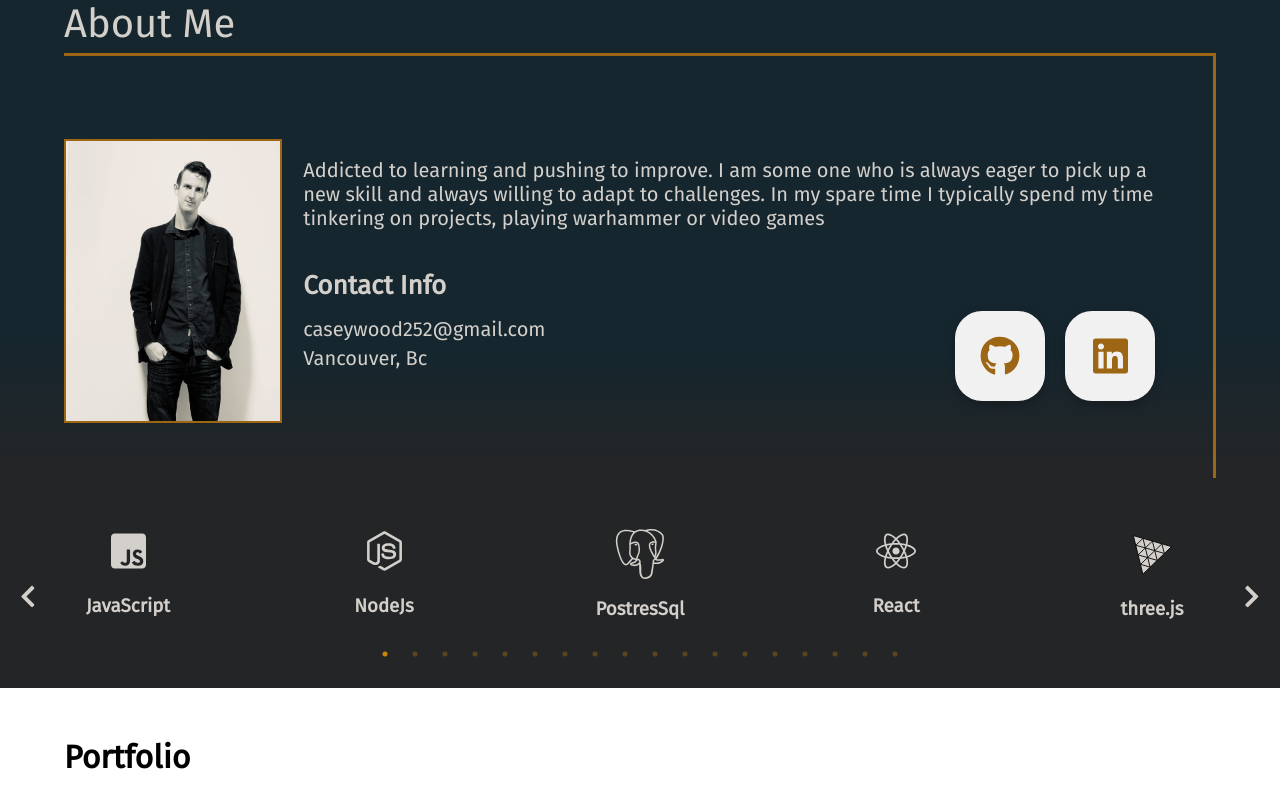
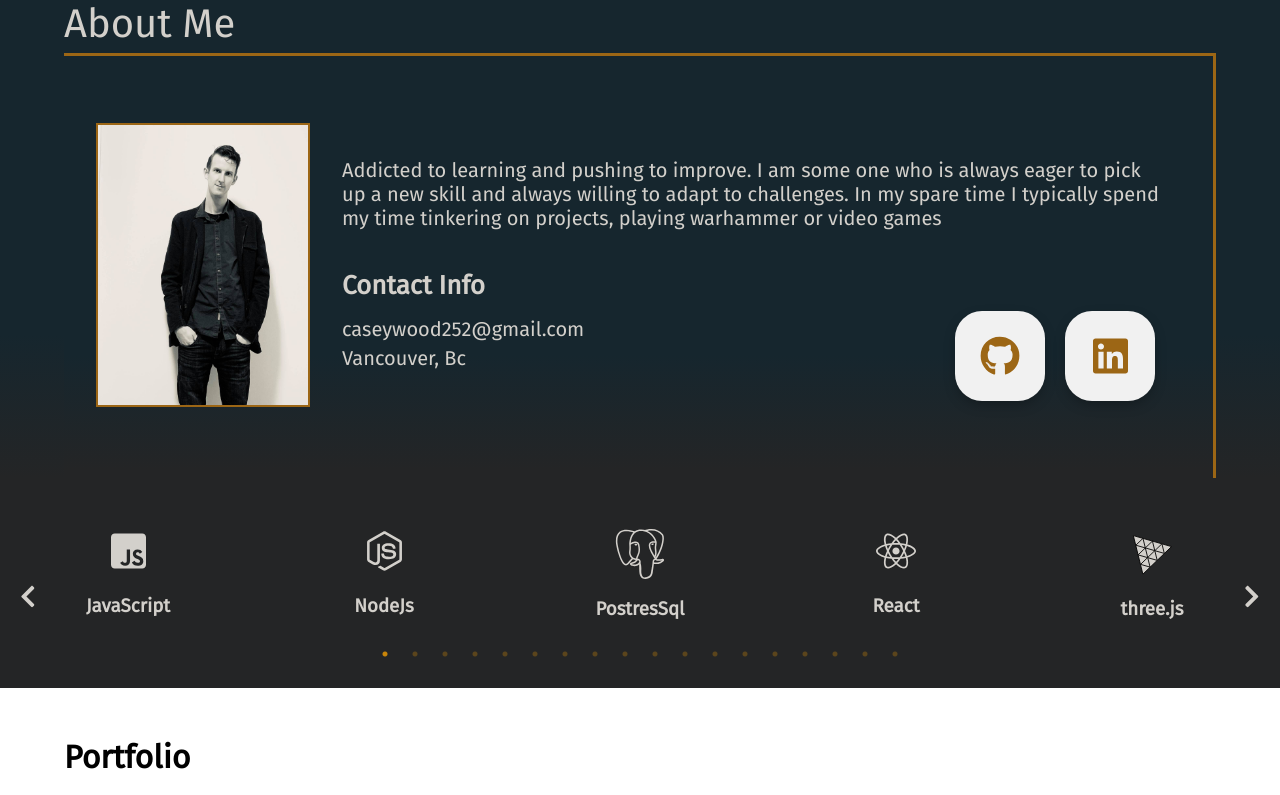
Before and after one commit to CaseyQWood/React-Resume, a React (Create React App) app: page / in a window 1280 px wide. Shown: the part 840-1635 px from the top of the page. Built offline with nearby package versions, Linux system fonts and the light colour scheme.

Commit message:
fixed sizing and margin for about me image as well footer email link now works

```diff
--- a/src/App.scss
+++ b/src/App.scss
@@ -348,11 +348,8 @@ $orange: #9C6615;
   }
 
   .about__profile-img {
-  margin-top: 2em;
-
-
+    margin: 2em;
     img{
-      width: 100%;
       height: 35vh;
 
       border: #9C6615 2px solid;
@@ -739,7 +736,6 @@ experience page
 
   .experience__list {
     width: 50%;
-    font-size: 1.25em;
   }
 
   .experience__icon {
--- a/src/Components/Footer.jsx
+++ b/src/Components/Footer.jsx
@@ -39,7 +39,7 @@ export default function Footer() {
         <a class="social-button" href="https://www.linkedin.com/in/casey-wood-5a2532176/">
         <FontAwesomeIcon icon={faLinkedin} />
         </a>
-        <a class="social-button" href="#">
+        <a class="social-button" href="mailto:caseywood252@gmail.com">
         <FontAwesomeIcon icon={faEnvelope} />
         </a>
       </div>
```
